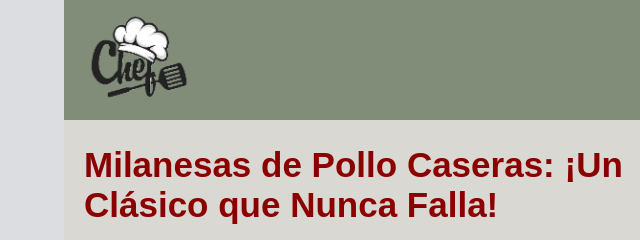
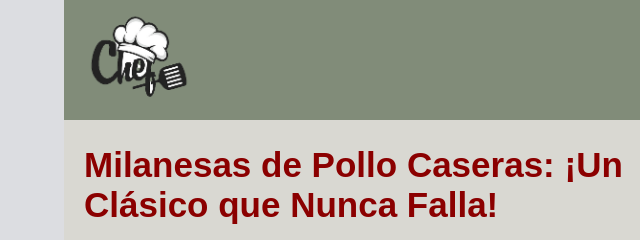
Before and after one commit to octa40/TP-3-PROD-DIGITAL-2, a plain HTML site: page index.html in a window 1280 px wide. Shown: the top 240 px of the page, 0-640 px from the left. Drawn offline with Linux system fonts and the light colour scheme; a web font is replaced by a local one.

Commit message:
Update index.html

```diff
--- a/index.html
+++ b/index.html
@@ -12,7 +12,7 @@
 
 <header>
 
-	<img id="foto" src="img/logochef2.png">
+	<img id="foto" src="img/logo chef trans.png">
 
 		<nav>
 
```
